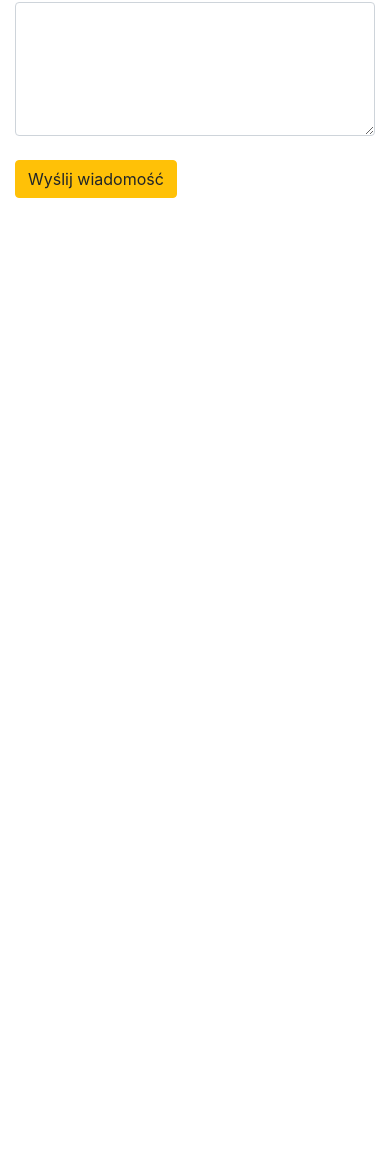
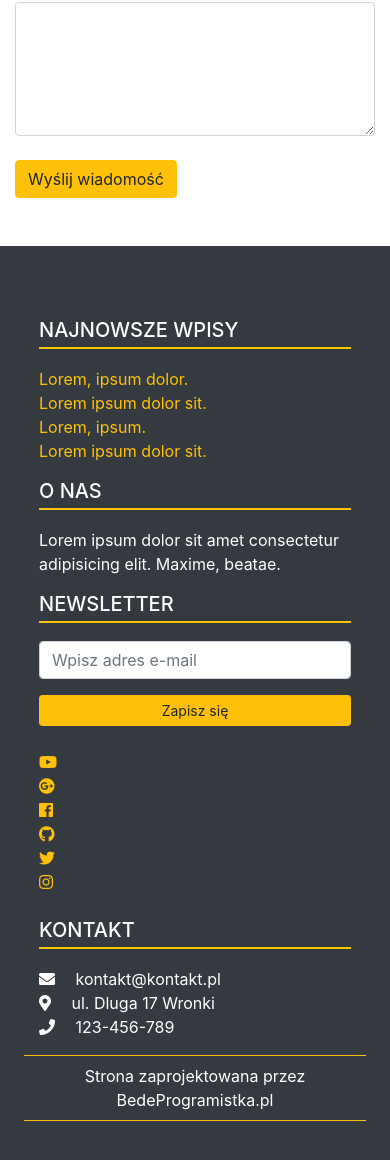
Before and after one commit to MikeKowalsky/challenge_sndBootstrap, a plain HTML site: page src/index.html in a window 390 px wide. Shown: the part 7149-8309 px from the top of the page. Before the commit the page ends 7395 px from the top, so only its background shows below. Drawn offline with nearby package versions, Linux system fonts and the light colour scheme.

Commit message:
added footer

```diff
--- a/src/css/style.css
+++ b/src/css/style.css
@@ -163,3 +163,11 @@
     background: none repeat #6f42c1;
     opacity: .6;
 }
+
+.my-footer-header::after{
+    content: '';
+    display: block;
+    border: 1px solid #ffc107;
+    width: 100%;
+    margin: 5px 0 10px 0;
+}
--- a/src/index.html
+++ b/src/index.html
@@ -29,11 +29,11 @@
                     </ul>
 
                     <form class="form-inline">
-                        <button class="btn btn-danger">
+                        <input class="form-control form-control-sm mr-3" type="search" placeholder="Wyszukaj" aria-label="Wyszukaj">
+                        <button class="btn btn-danger my-3">
                             <i class="fas fa-search" aria-hidden="true"></i>
                             Szukaj
                         </button>
-                        <input class="form-control form-control-sm ml-3" type="search" placeholder="Wyszukaj" aria-label="Wyszukaj">
                     </form>
                 </div>
             </div>
@@ -125,7 +125,7 @@
                     </div>
                 </div>
                 <div class="col d-none d-xl-block">
-                    <div class="d-flex justify-content-between flex-wrap">
+                    <div class="d-flex justify-content-around flex-wrap">
                         <img src="https://images.unsplash.com/photo-1519377483941-d4c7ea7ae521?ixlib=rb- 0.3.5&ixid=eyJhcHBfaWQiOjEyMDd9&s=0797cf41f9f4fd2c1ad83f46e95676f2&auto=format&fit=crop&w=180&q=60" alt="realizacja 2" class="img-fluid mb-3">
                         <img src="https://images.unsplash.com/photo-1527664557558-a2b352fcf203?ixlib=rb- 0.3.5&ixid=eyJhcHBfaWQiOjEyMDd9&s=4341976025ae49162643ccdb47a72a4d&auto=format&fit=crop&w=182&q= 80" alt="realizacja 3" class="img-fluid mb-3">
                         <img src="https://images.unsplash.com/photo-1505569127510-bde1536937bc?ixlib=rb- 0.3.5&ixid=eyJhcHBfaWQiOjEyMDd9&s=f623ec8a2d95440617901f85d4988cba&auto=format&fit=crop&w=180&q=60" alt="realizacja 4" class="img-fluid mb-3">
@@ -333,6 +333,79 @@
         </div>
     </section>
 
+    <footer class="my-section-footer bg-dark text-white p-4 text-sm-center text-lg-left">
+        <div class="container my-5">
+            <div class="row">
+                <div class="col-md-6 col-lg-3 d-flex flex-column">
+                    <h5 class="text-uppercase my-footer-header">Najnowsze wpisy</h5>
+                    <ul class="list-unstyled">
+                        <li><a href="#" class="text-warning">Lorem, ipsum dolor.</a></li>
+                        <li><a href="#" class="text-warning">Lorem ipsum dolor sit.</a></li>
+                        <li><a href="#" class="text-warning">Lorem, ipsum.</a></li>
+                        <li><a href="#" class="text-warning">Lorem ipsum dolor sit.</a></li>
+                    </ul>
+                </div>
+                <div class="col-md-6 col-lg-3 d-flex flex-column">
+                    <h5 class="text-uppercase my-footer-header">O nas</h5>
+                    <p>Lorem ipsum dolor sit amet consectetur adipisicing elit. Maxime, beatae.</p>
+                </div>
+                <div class="col-md-6 col-lg-3 d-flex flex-column">
+                    <h5 class="text-uppercase my-footer-header">Newsletter</h5>
+                    <div class="my-footer-form">
+                        <form action="" class="justify-content-center">
+                            <div class="form-group">
+                                <input type="email" id="email" class="form-control" placeholder="Wpisz adres e-mail">
+                            </div>
+                            <button type="submit" class="btn btn-warning btn-sm btn-block">Zapisz się</button>
+                        </form>
+                    </div>
+                    <div class="row my-footer-social-icon d-flex flex-wrap my-4">
+                        <div class="col-sm-4 col-lg-2">
+                            <a href="#" class="text-warning"><i class="fab fa-youtube"></i></a>
+                        </div>
+                        <div class="col-sm-4 col-lg-2">
+                            <a href="#" class="text-warning"><i class="fab fa-google-plus"></i></a>
+                        </div>
+                        <div class="col-sm-4 col-lg-2">
+                            <a href="#" class="text-warning"><i class="fab fa-facebook"></i></a>
+                        </div>
+                        <div class="col-sm-4 col-lg-2">
+                            <a href="#" class="text-warning"><i class="fab fa-github"></i></a>
+                        </div>
+                        <div class="col-sm-4 col-lg-2">
+                            <a href="#" class="text-warning"><i class="fab fa-twitter"></i></a>
+                        </div>
+                        <div class="col-sm-4 col-lg-2">
+                            <a href="#" class="text-warning"><i class="fab fa-instagram"></i></a>
+                        </div>
+                    </div>
+                </div>
+                <div class="col-md-6 col-lg-3 d-flex flex-column">
+                    <h5 class="text-uppercase my-footer-header">Kontakt</h5>
+                    <ul class="list-unstyled">
+                        <li>
+                            <i class="fas fa-envelope mr-3"></i>
+                            kontakt@kontakt.pl
+                        </li>
+                        <li>
+                            <i class="fas fa-map-marker-alt mr-3"></i>
+                            ul. Dluga 17 Wronki
+                        </li>
+                        <li>
+                            <i class="fas fa-phone mr-3"></i>
+                            123-456-789
+                        </li>
+                    </ul>
+                </div>
+            </div>
+            <div class="row text-center border border-warning border-left-0 border-right-0">
+                <div class="col">
+                    <p class="my-2">Strona zaprojektowana przez <a class="text-white" href="https://bedeprogramistka.pl">BedeProgramistka.pl</a></p>
+                </div>
+            </div>
+        </div>
+    </footer>
+
     <script src="https://code.jquery.com/jquery-3.2.1.slim.min.js" integrity="sha384-KJ3o2DKtIkvYIK3UENzmM7KCkRr/rE9/Qpg6aAZGJwFDMVNA/GpGFF93hXpG5KkN" crossorigin="anonymous"></script>
     <script src="https://cdnjs.cloudflare.com/ajax/libs/popper.js/1.12.9/umd/popper.min.js" integrity="sha384-ApNbgh9B+Y1QKtv3Rn7W3mgPxhU9K/ScQsAP7hUibX39j7fakFPskvXusvfa0b4Q" crossorigin="anonymous"></script>
     <script src="https://maxcdn.bootstrapcdn.com/bootstrap/4.0.0/js/bootstrap.min.js" integrity="sha384-JZR6Spejh4U02d8jOt6vLEHfe/JQGiRRSQQxSfFWpi1MquVdAyjUar5+76PVCmYl" crossorigin="anonymous"></script>
```
